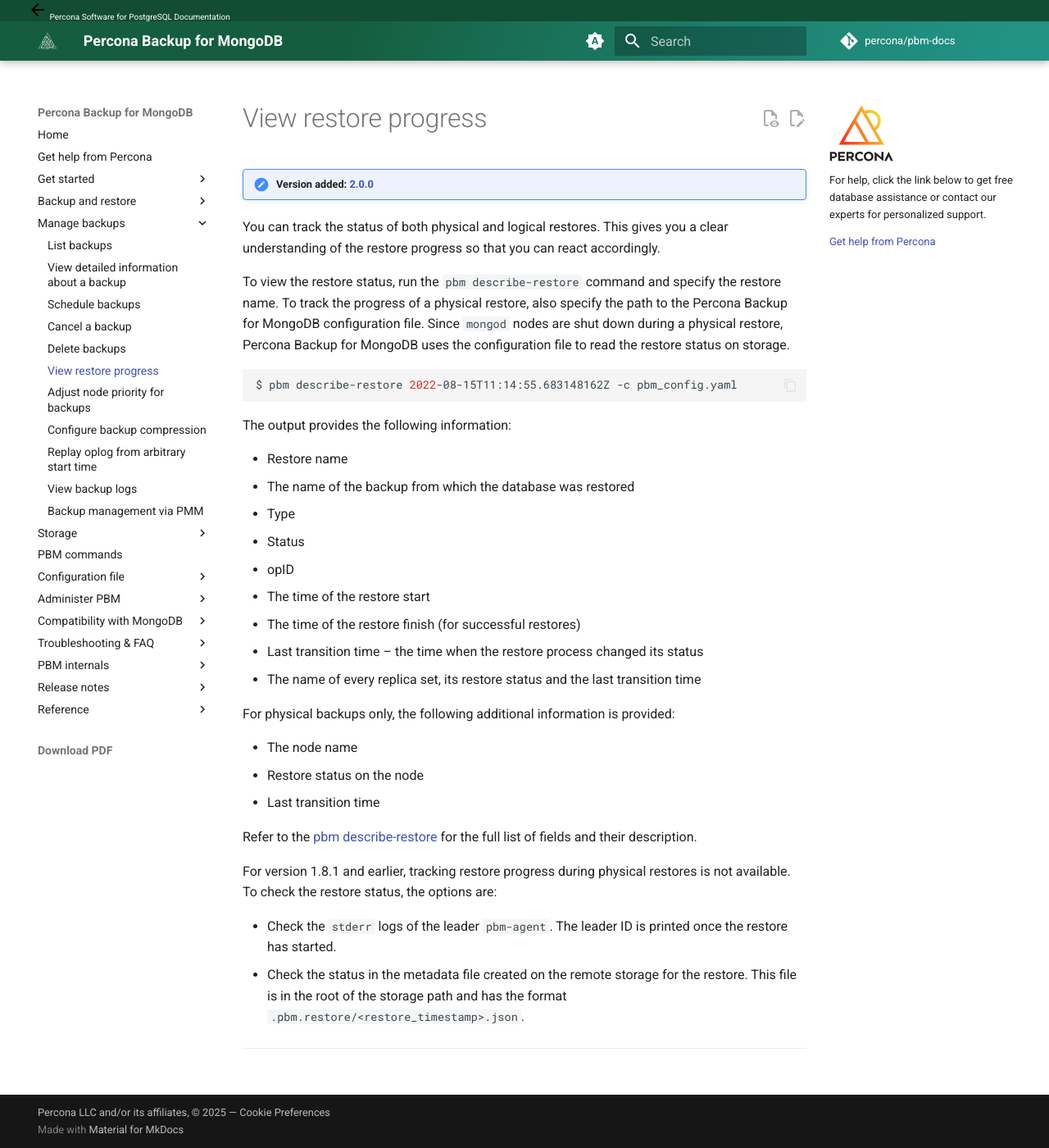
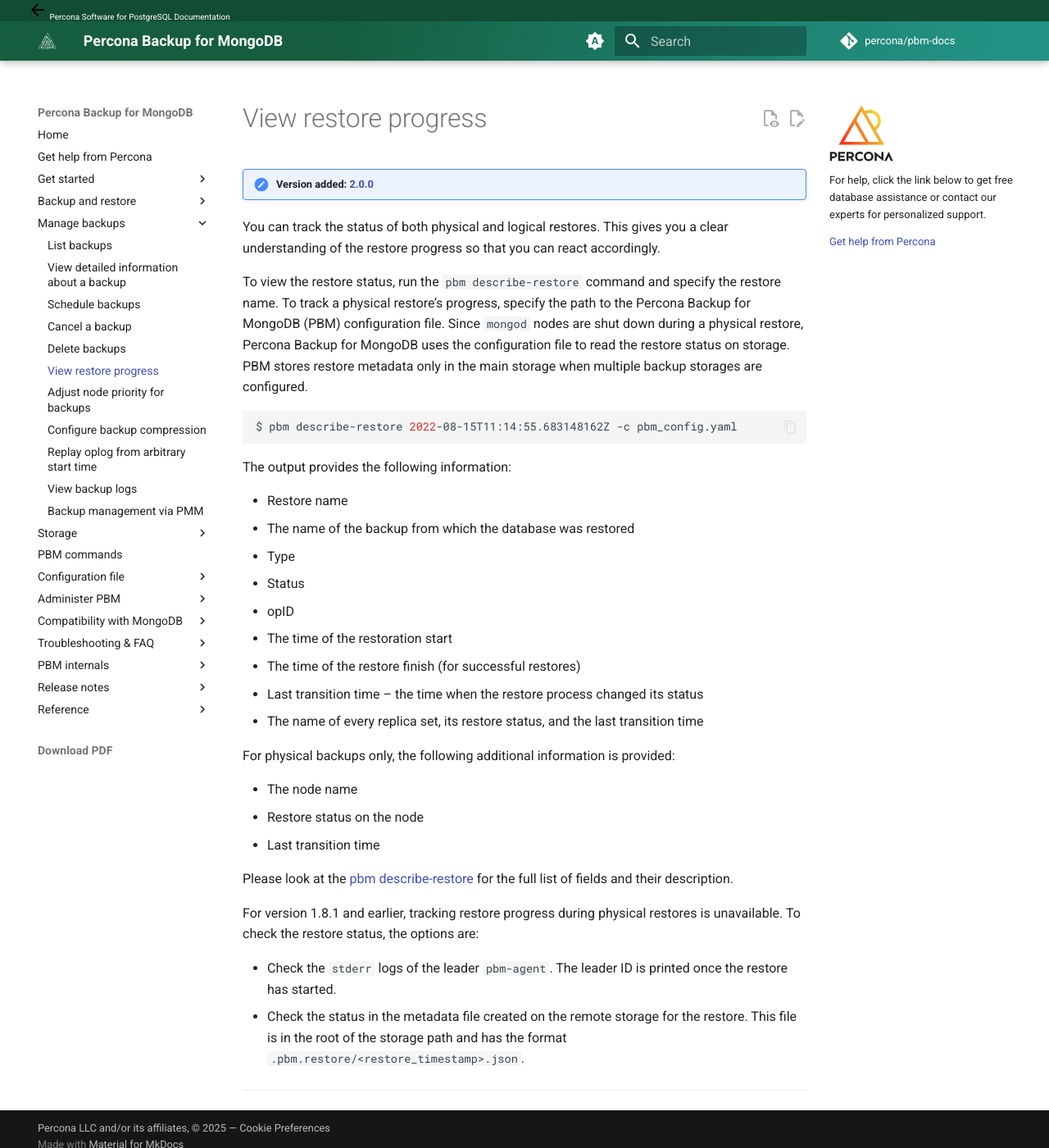
Before and after one commit to percona/pbm-docs, an MkDocs documentation site: the page built from docs/usage/restore-progress.md, in a window 1280 px wide and 1400 px high. Shown: the whole window at 82% size. Built offline with MkDocs 1.6.1 and Material for MkDocs 9.7.7, drawn with Linux system fonts in a browser that asks for light colours; nearby versions of some CDN libraries; comment, search, counter and statistics services are not loaded.

Commit message:
PBM-1503-add-information-on-main-storage-for-restore-metadata

````diff
--- a/docs/usage/restore-progress.md
+++ b/docs/usage/restore-progress.md
@@ -4,7 +4,7 @@
 
 You can track the status of both physical and logical restores. This gives you a clear understanding of the restore progress so that you can react accordingly.
 
-To view the restore status, run the `pbm describe-restore` command and specify the restore name. To track the progress of a physical restore, also specify the path to the Percona Backup for MongoDB configuration file. Since `mongod` nodes are shut down during a physical restore, Percona Backup for MongoDB uses the configuration file to read the restore status on storage.
+To view the restore status, run the `pbm describe-restore` command and specify the restore name. To track a physical restore's progress, specify the path to the Percona Backup for MongoDB (PBM) configuration file. Since `mongod` nodes are shut down during a physical restore, Percona Backup for MongoDB uses the configuration file to read the restore status on storage. PBM stores restore metadata only in the main storage when multiple backup storages are configured.
 
 ```{.bash data-prompt="$"}
 $ pbm describe-restore 2022-08-15T11:14:55.683148162Z -c pbm_config.yaml
@@ -17,10 +17,10 @@
 -  Type
 -  Status
 -  opID
--  The time of the restore start
+-  The time of the restoration start
 -  The time of the restore finish (for successful restores)
 -  Last transition time – the time when the restore process changed its status
--  The name of every replica set, its restore status and the last transition time
+-  The name of every replica set, its restore status, and the last transition time
 
 For physical backups only, the following additional information is provided:
 
@@ -28,9 +28,9 @@
 - Restore status on the node
 - Last transition time
 
-Refer to the [pbm describe-restore](../reference/pbm-commands.md#output_1) for the full list of fields and their description.
+Please look at the [pbm describe-restore](../reference/pbm-commands.md#output_1) for the full list of fields and their description.
 
-For version 1.8.1 and earlier, tracking restore progress during physical restores is not available. To check the restore status, the options are:
+For version 1.8.1 and earlier, tracking restore progress during physical restores is unavailable. To check the restore status, the options are:
 
 - Check the `stderr` logs of the leader `pbm-agent`. The leader ID is printed once the restore has started.
 - Check the status in the metadata file created on the remote storage for the restore. This file is in the root of the storage path and has the format `.pbm.restore/<restore_timestamp>.json`.
````
